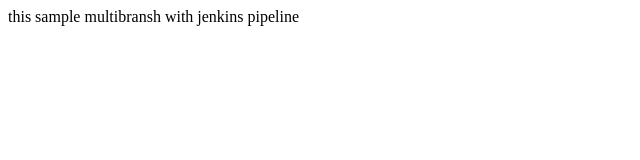
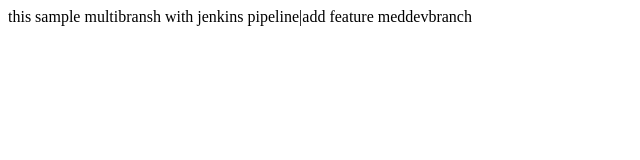
Before and after one commit to med363/ci-repo-jenkins, a plain HTML site: page index.html in a window 1280 px wide. Shown: the whole page, without its empty margins (0-640 px from the left). Drawn offline with Linux system fonts and the light colour scheme.

Commit message:
meddev branch

```diff
--- a/index.html
+++ b/index.html
@@ -1 +1 @@
-<html>this sample multibransh with jenkins pipeline</html>
+<html>this sample multibransh with jenkins pipeline|add feature meddevbranch</html>
```
